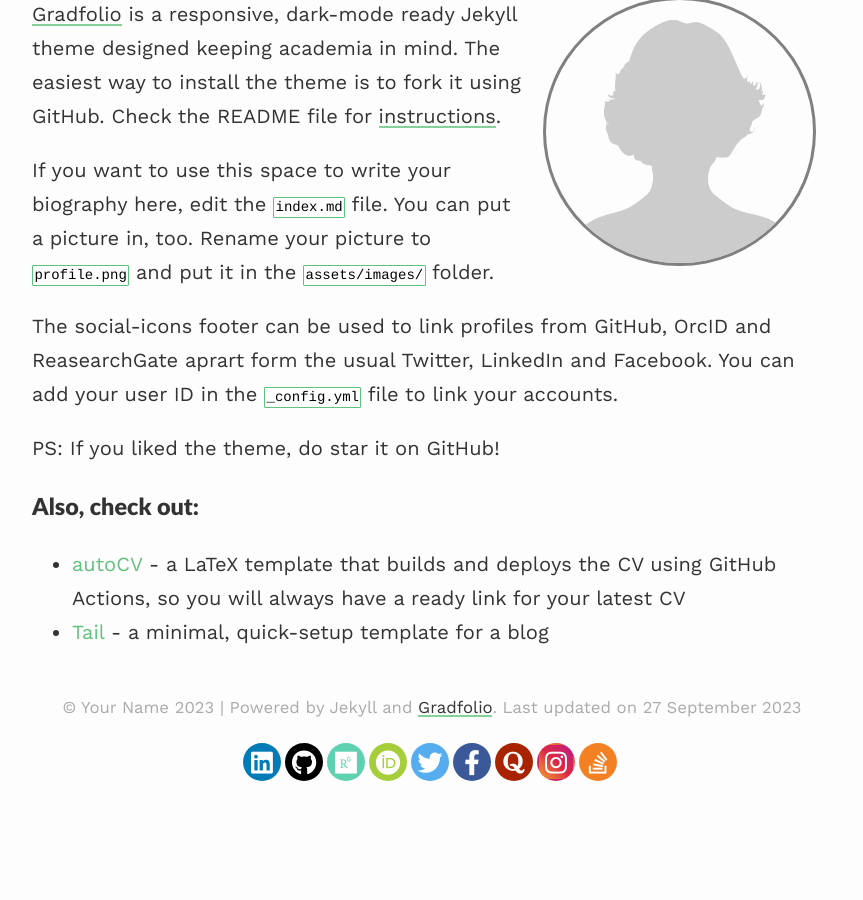
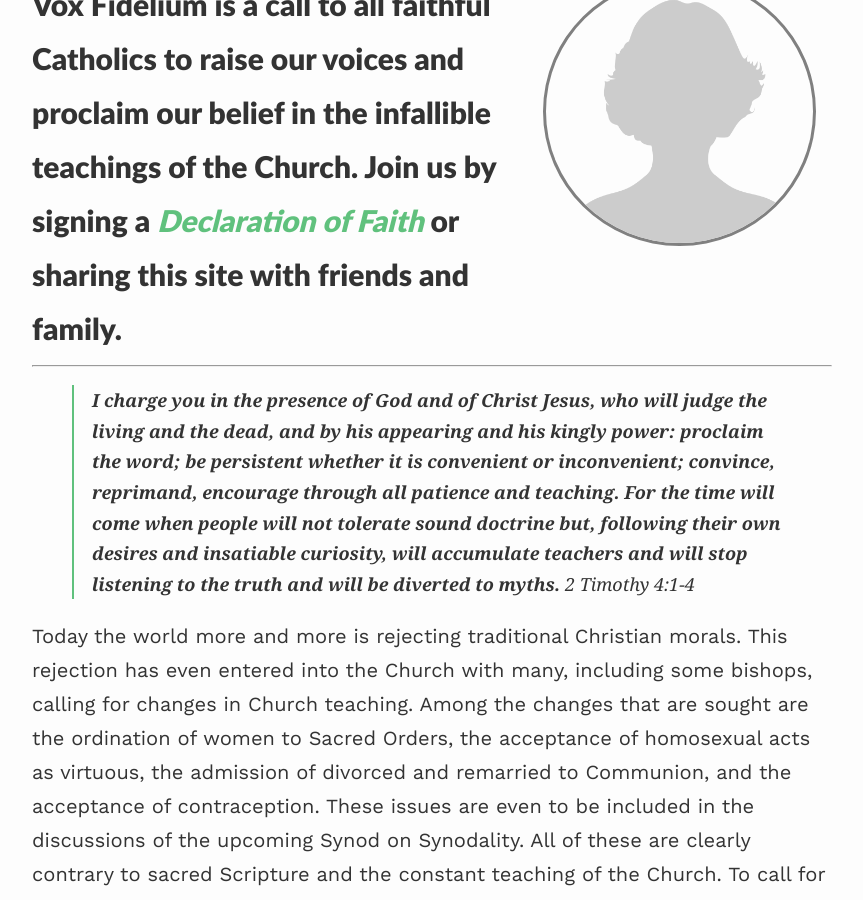
Before and after one commit to shalone86/vox-fidelium, a Jekyll site: the page built from index.md, in a window 1280 px wide and 900 px high, scrolled down 195 px. Shown: the whole window, without its empty margins (208-1071 px from the left). Built offline with Jekyll 4.4.1, drawn with Linux system fonts in a browser that asks for light colours; nearby versions of some CDN libraries; before the commit the page ends 980 px from its top, so only the background shows below that; some of the changed text lies outside the part shown.

Commit message:
Update index.md

```diff
--- a/index.md
+++ b/index.md
@@ -7,15 +7,20 @@ profile:
 published: true
 ---
 
-[Gradfolio](https://github.com/jitinnair1/gradfolio){:target="_blank"} is a responsive, dark-mode ready Jekyll theme designed keeping academia in mind. The easiest way to install the theme is to fork it using GitHub. Check the README file for [instructions](https://github.com/jitinnair1/gradfolio#installation){:target="_blank"}.
+# Vox Fidelium is a call to all faithful Catholics to raise our voices and proclaim our belief in the infallible teachings of the Church. Join us by signing a [*Declaration of Faith*](/statement-of-faith) or sharing this site with friends and family.
+---
+>  **I charge you in the presence of God and of Christ Jesus, who will judge the living and the dead, and by his appearing and his kingly power: proclaim the word; be persistent whether it is convenient or inconvenient; convince, reprimand, encourage through all patience and teaching. For the time will come when people will not tolerate sound doctrine but, following their own desires and insatiable curiosity, will accumulate teachers and will stop listening to the truth and will be diverted to myths.** *2 Timothy 4:1-4*
 
-If you want to use this space to write your biography here, edit the `index.md` file. You can put a picture in, too. Rename your picture to `profile.png` and put it in the `assets/images/` folder.
+Today the world more and more is rejecting traditional Christian morals. This rejection has even entered into the Church with many, including some bishops, calling for changes in Church teaching. Among the changes that are sought are the ordination of women to Sacred Orders, the acceptance of homosexual acts as virtuous, the admission of divorced and remarried to Communion, and the acceptance of contraception. These issues are even to be included in the discussions of the upcoming Synod on Synodality. All of these are clearly contrary to sacred Scripture and the constant teaching of the Church. To call for changes in these teachings is a rejection of the very nature of the Church as possessing an infallible teaching authority established by our Lord Jesus Christ.
 
-The social-icons footer can be used to link profiles from GitHub, OrcID and ReasearchGate aprart form the usual Twitter, LinkedIn and Facebook. You can add your user ID in the `_config.yml` file to link your accounts.
+### Pope Pius X stated:
 
-PS: If you liked the theme, do star it on GitHub!
+The office divinely committed to Us of feeding the Lord’s flock has especially this duty assigned to it by Christ, namely, to guard with the greatest vigilance the deposit of the faith delivered to the saints, rejecting the profane novelties of words and oppositions of knowledge falsely so called. (Pascendi )
 
-### Also, check out:
+Rather than being opposed, the promoters of these changes in Church teachings have been tolerated and even elevated to the highest positions. Meanwhile, those who would maintain and protect Church teaching have been vilified and marginalized.
 
-- [autoCV](https://github.com/jitinnair1/autocv) - a LaTeX template that builds and deploys the CV using GitHub Actions, so you will always have a ready link for your latest CV
-- [Tail](https://github.com/jitinnair1/tail) - a minimal, quick-setup template for a blog
+
+#### The Official Handbook for the Synod on Synodality states:
+ In a synodal Church the whole community, in the free and rich diversity of its members, is called together to pray, listen, analyse, dialogue, discern and offer advice on making pastoral decisions which correspond as closely as possible to God's will (ICT, Syn., 67-68). Genuine efforts must be made to ensure the inclusion of those at the margins or who feel excluded.
+
+Please join us. Answer the call, and raise your voice to proclaim our belief in the infallible teachings of the Church by signing the [Declaration of Faith](/statement-of-faith) or sharing this site with your friends and family by clicking the social links below.
```
